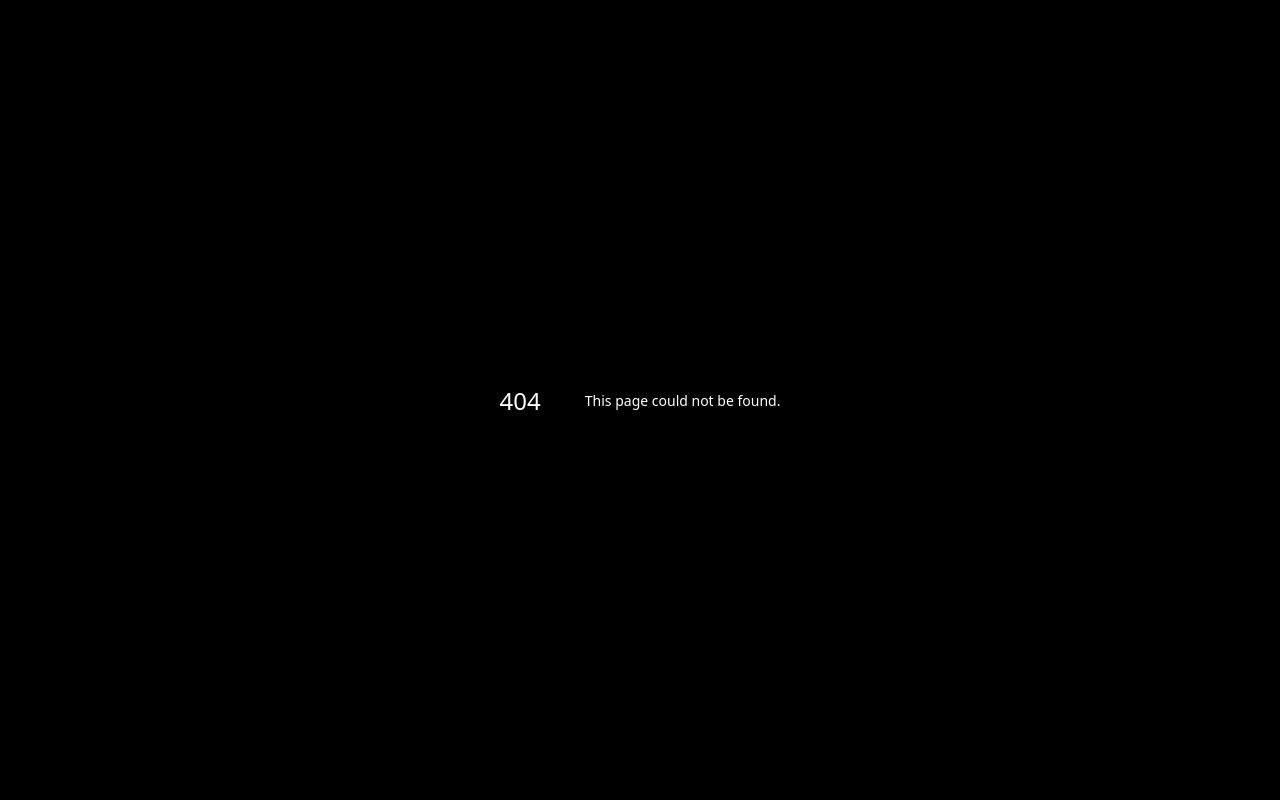
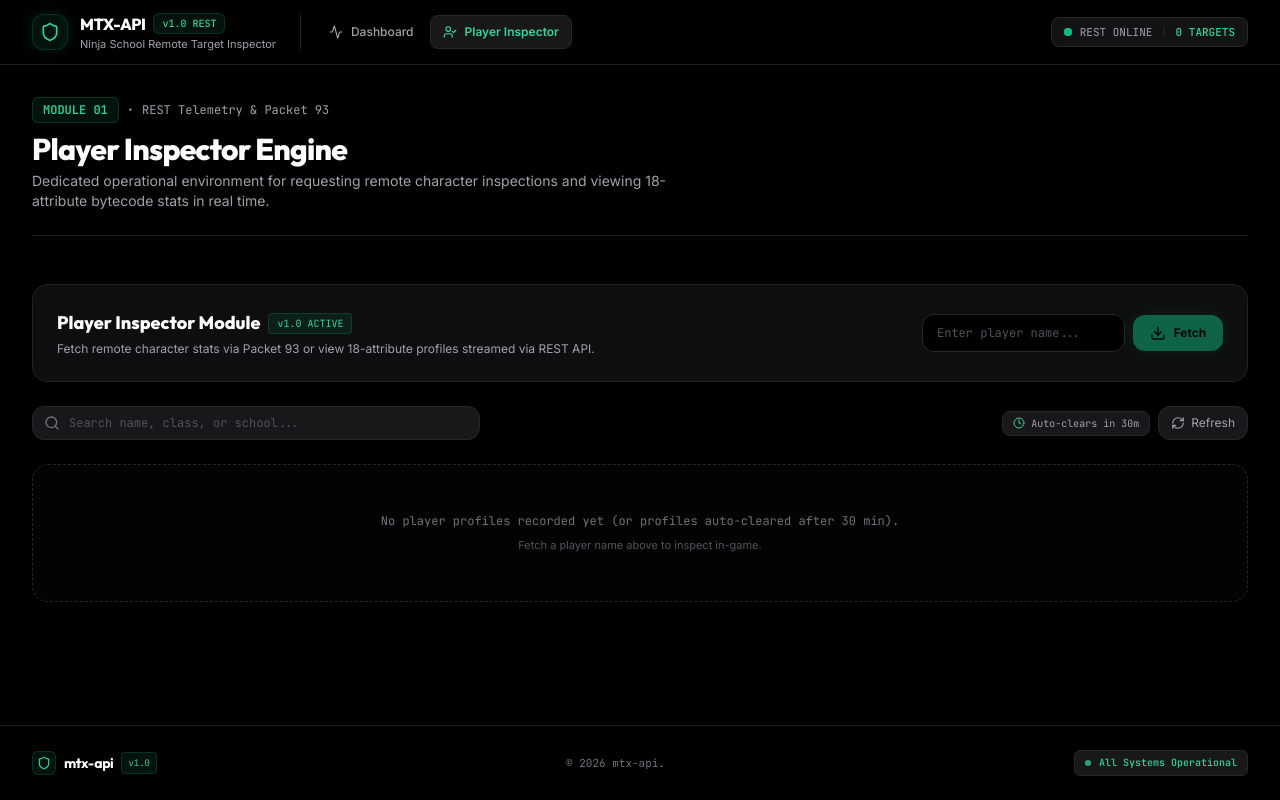
Before and after one commit to nsomatrix/nsocore, a Next.js app in the folder web/: page /inspector in a window 1280 px wide. Before the commit this address had no page. Built offline with nearby package versions, Linux system fonts and the light colour scheme.

Commit message:
feat: add dedicated route pages for modules with App Router navigation

```diff
--- /dev/null
+++ b/web/app/inspector/page.tsx
@@ -0,0 +1,74 @@
+'use client';
+
+import React, { useState, useEffect, useCallback } from 'react';
+import { PlayerProfile } from '@/lib/store';
+import { Navbar } from '@/components/Navbar';
+import { Footer } from '@/components/Footer';
+import { PlayerInspectorModule } from '@/components/PlayerInspectorModule';
+
+export default function InspectorPage() {
+  const [activeTab, setActiveTab] = useState('inspector');
+  const [players, setPlayers] = useState<PlayerProfile[]>([]);
+  const [loading, setLoading] = useState(true);
+
+  const fetchPlayers = useCallback(async () => {
+    try {
+      const res = await fetch('/api/v1/players');
+      if (res.ok) {
+        const data = await res.json();
+        setPlayers(data.players || []);
+      }
+    } catch (e) {
+      console.error('Error fetching player profiles:', e);
+    } finally {
+      setLoading(false);
+    }
+  }, []);
+
+  useEffect(() => {
+    fetchPlayers();
+    const interval = setInterval(fetchPlayers, 5000);
+    return () => clearInterval(interval);
+  }, [fetchPlayers]);
+
+  return (
+    <div className="min-h-screen bg-black text-white flex flex-col font-sans selection:bg-emerald-500/30 selection:text-emerald-400">
+      {/* Industry Standard Responsive Navbar */}
+      <Navbar
+        activeTab={activeTab}
+        onTabChange={setActiveTab}
+        playerCount={players.length}
+      />
+
+      {/* Main Content Area */}
+      <main className="flex-1 max-w-7xl w-full mx-auto px-4 sm:px-6 lg:px-8 py-8 space-y-8">
+        {/* Dedicated Module Header */}
+        <div className="border-b border-zinc-800/80 pb-6">
+          <div className="flex items-center space-x-2">
+            <span className="px-2.5 py-1 rounded-md bg-emerald-500/10 text-emerald-400 border border-emerald-500/20 font-mono text-xs font-semibold">
+              MODULE 01
+            </span>
+            <span className="text-zinc-500 text-xs font-mono">•</span>
+            <span className="text-zinc-400 text-xs font-mono">REST Telemetry & Packet 93</span>
+          </div>
+          <h1 className="text-3xl font-display font-extrabold text-white tracking-tight mt-2">
+            Player Inspector Engine
+          </h1>
+          <p className="text-sm text-zinc-400 max-w-2xl font-sans mt-1">
+            Dedicated operational environment for requesting remote character inspections and viewing 18-attribute bytecode stats in real time.
+          </p>
+        </div>
+
+        {/* Dedicated Player Inspector Component */}
+        <PlayerInspectorModule
+          players={players}
+          loading={loading}
+          onRefresh={fetchPlayers}
+        />
+      </main>
+
+      {/* Footer */}
+      <Footer />
+    </div>
+  );
+}
--- a/web/app/page.tsx
+++ b/web/app/page.tsx
@@ -6,13 +6,10 @@ import { Navbar } from '@/components/Navbar';
 import { Footer } from '@/components/Footer';
 import { PlatformHero } from '@/components/PlatformHero';
 import { ModuleGrid } from '@/components/ModuleGrid';
-import { PlayerInspectorModule } from '@/components/PlayerInspectorModule';
 import { ApiExplorer } from '@/components/ApiExplorer';
 
 export default function Home() {
-  const [activeTab, setActiveTab] = useState('dashboard');
   const [players, setPlayers] = useState<PlayerProfile[]>([]);
-  const [loading, setLoading] = useState(true);
 
   const fetchPlayers = useCallback(async () => {
     try {
@@ -23,8 +20,6 @@ export default function Home() {
       }
     } catch (e) {
       console.error('Error fetching player profiles:', e);
-    } finally {
-      setLoading(false);
     }
   }, []);
 
@@ -34,21 +29,10 @@ export default function Home() {
     return () => clearInterval(interval);
   }, [fetchPlayers]);
 
-  const scrollToInspector = () => {
-    const el = document.getElementById('player-inspector-module');
-    if (el) {
-      el.scrollIntoView({ behavior: 'smooth' });
-    }
-  };
-
   return (
     <div className="min-h-screen bg-black text-white flex flex-col font-sans selection:bg-emerald-500/30 selection:text-emerald-400">
       {/* Industry Standard Responsive Navbar */}
-      <Navbar
-        activeTab={activeTab}
-        onTabChange={setActiveTab}
-        playerCount={players.length}
-      />
+      <Navbar playerCount={players.length} />
 
       {/* Main Platform Body */}
       <main className="flex-1 max-w-7xl w-full mx-auto px-4 sm:px-6 lg:px-8 py-8 space-y-12">
@@ -58,18 +42,8 @@ export default function Home() {
           totalTargetCount={players.length}
         />
 
-        {/* Operational Modules Grid */}
-        <ModuleGrid
-          onOpenPlayerInspector={scrollToInspector}
-          targetCount={players.length}
-        />
-
-        {/* Operational Module #1: Player Inspector */}
-        <PlayerInspectorModule
-          players={players}
-          loading={loading}
-          onRefresh={fetchPlayers}
-        />
+        {/* Operational Platform Modules Suite */}
+        <ModuleGrid targetCount={players.length} />
 
         {/* REST API Directory */}
         <ApiExplorer />
--- a/web/components/ModuleGrid.tsx
+++ b/web/components/ModuleGrid.tsx
@@ -1,24 +1,24 @@
 'use client';
 
 import React from 'react';
+import Link from 'next/link';
 import { UserCheck, ArrowRight } from 'lucide-react';
 
 interface ModuleGridProps {
-  onOpenPlayerInspector: () => void;
   targetCount: number;
 }
 
-export function ModuleGrid({ onOpenPlayerInspector, targetCount }: ModuleGridProps) {
+export function ModuleGrid({ targetCount }: ModuleGridProps) {
   const activeModules = [
     {
       id: 'player-inspector',
-      title: 'Player Inspector',
+      title: 'Player Inspector Engine',
       version: 'v1.0 ACTIVE',
+      href: '/inspector',
       icon: UserCheck,
-      description: 'Capture 18-attribute player profiles via J2ME REST streaming & dispatch Packet 93 remote inspections.',
+      description: 'Fetch 18-attribute player profiles via Packet 93 remote requests & stream live REST telemetry.',
       badgeText: `${targetCount} Profiles`,
       actionText: 'Launch Module',
-      onClick: onOpenPlayerInspector,
     },
   ];
 
@@ -31,7 +31,7 @@ export function ModuleGrid({ onOpenPlayerInspector, targetCount }: ModuleGridPro
             Operational Platform Modules
           </h2>
           <p className="text-xs text-zinc-400 font-sans mt-0.5">
-            Active REST services currently online for J2ME client integration.
+            Dedicated module environments available for live execution.
           </p>
         </div>
       </div>
@@ -41,9 +41,9 @@ export function ModuleGrid({ onOpenPlayerInspector, targetCount }: ModuleGridPro
         {activeModules.map((mod) => {
           const Icon = mod.icon;
           return (
-            <div
+            <Link
               key={mod.id}
-              onClick={mod.onClick}
+              href={mod.href}
               className="group relative rounded-2xl p-6 border bg-zinc-900/80 border-emerald-500/30 hover:border-emerald-500/60 hover:bg-zinc-900 cursor-pointer shadow-[0_0_25px_rgba(16,185,129,0.08)] transition-all duration-200 flex flex-col justify-between"
             >
               <div>
@@ -74,7 +74,7 @@ export function ModuleGrid({ onOpenPlayerInspector, targetCount }: ModuleGridPro
                   <ArrowRight className="w-3.5 h-3.5" />
                 </div>
               </div>
-            </div>
+            </Link>
           );
         })}
       </div>
--- a/web/components/Navbar.tsx
+++ b/web/components/Navbar.tsx
@@ -1,7 +1,9 @@
 'use client';
 
 import React, { useState } from 'react';
-import { Shield, Menu, X, Activity } from 'lucide-react';
+import Link from 'next/link';
+import { usePathname } from 'next/navigation';
+import { Shield, Menu, X, Activity, UserCheck } from 'lucide-react';
 
 interface NavbarProps {
   playerCount?: number;
@@ -11,34 +13,27 @@ interface NavbarProps {
 
 export function Navbar({
   playerCount = 0,
-  activeTab = 'dashboard',
-  onTabChange,
 }: NavbarProps) {
   const [mobileMenuOpen, setMobileMenuOpen] = useState(false);
+  const pathname = usePathname();
 
   const navItems = [
-    { id: 'dashboard', label: 'Dashboard', icon: Activity },
+    { id: 'dashboard', label: 'Dashboard', href: '/', icon: Activity },
+    { id: 'inspector', label: 'Player Inspector', href: '/inspector', icon: UserCheck },
   ];
-
-  const handleTabClick = (id: string) => {
-    if (onTabChange) {
-      onTabChange(id);
-    }
-    setMobileMenuOpen(false);
-  };
 
   return (
     <header className="sticky top-0 z-50 w-full border-b border-zinc-800/80 bg-black/80 backdrop-blur-xl">
       <div className="max-w-7xl mx-auto px-4 sm:px-6 lg:px-8 h-16 flex items-center justify-between">
         {/* Left: Brand Logo & Title */}
         <div className="flex items-center space-x-6">
-          <div className="flex items-center space-x-3 cursor-pointer" onClick={() => onTabChange?.('dashboard')}>
-            <div className="w-9 h-9 rounded-xl bg-emerald-500/10 border border-emerald-500/20 flex items-center justify-center text-emerald-400 shadow-[0_0_15px_rgba(16,185,129,0.15)]">
+          <Link href="/" className="flex items-center space-x-3 cursor-pointer group">
+            <div className="w-9 h-9 rounded-xl bg-emerald-500/10 border border-emerald-500/20 flex items-center justify-center text-emerald-400 shadow-[0_0_15px_rgba(16,185,129,0.15)] group-hover:border-emerald-500/40 transition-colors">
               <Shield className="w-5 h-5" />
             </div>
             <div>
               <div className="flex items-center space-x-2">
-                <span className="font-display font-extrabold text-base tracking-tight text-white uppercase">
+                <span className="font-display font-extrabold text-base tracking-tight text-white uppercase group-hover:text-emerald-400 transition-colors">
                   mtx-api
                 </span>
                 <span className="px-2 py-0.5 text-[10px] font-mono font-medium bg-emerald-500/10 text-emerald-400 rounded-md border border-emerald-500/20">
@@ -49,17 +44,17 @@ export function Navbar({
                 Ninja School Remote Target Inspector
               </p>
             </div>
-          </div>
+          </Link>
 
           {/* Desktop Navigation Links */}
           <nav className="hidden md:flex items-center space-x-1 pl-4 border-l border-zinc-800">
             {navItems.map((item) => {
               const Icon = item.icon;
-              const isActive = activeTab === item.id;
+              const isActive = pathname === item.href;
               return (
-                <button
+                <Link
                   key={item.id}
-                  onClick={() => handleTabClick(item.id)}
+                  href={item.href}
                   className={`flex items-center space-x-2 px-3 py-2 rounded-lg text-xs font-medium transition-all ${
                     isActive
                       ? 'bg-zinc-900 text-emerald-400 font-semibold border border-zinc-800'
@@ -68,7 +63,7 @@ export function Navbar({
                 >
                   <Icon className="w-3.5 h-3.5" />
                   <span>{item.label}</span>
-                </button>
+                </Link>
               );
             })}
           </nav>
@@ -76,7 +71,6 @@ export function Navbar({
 
         {/* Right: Status Pill (Desktop) */}
         <div className="hidden md:flex items-center space-x-4">
-          {/* Live REST Status Indicator Pill */}
           <div className="flex items-center space-x-2 px-3 py-1.5 rounded-lg bg-zinc-900/80 border border-zinc-800 text-xs font-mono">
             <span className="relative flex h-2 w-2">
               <span className="animate-ping absolute inline-flex h-full w-full rounded-full bg-emerald-400 opacity-75"></span>
@@ -90,7 +84,6 @@ export function Navbar({
 
         {/* Mobile Hamburger Toggle Button */}
         <div className="flex items-center space-x-2 md:hidden">
-          {/* Compact Mobile Live Status Pill */}
           <div className="flex items-center space-x-1.5 px-2.5 py-1 rounded-lg bg-zinc-900 border border-zinc-800 text-[10px] font-mono">
             <span className="relative flex h-2 w-2">
               <span className="animate-ping absolute inline-flex h-full w-full rounded-full bg-emerald-400 opacity-75"></span>
@@ -115,11 +108,12 @@ export function Navbar({
           <nav className="space-y-1">
             {navItems.map((item) => {
               const Icon = item.icon;
-              const isActive = activeTab === item.id;
+              const isActive = pathname === item.href;
               return (
-                <button
+                <Link
                   key={item.id}
-                  onClick={() => handleTabClick(item.id)}
+                  href={item.href}
+                  onClick={() => setMobileMenuOpen(false)}
                   className={`w-full flex items-center justify-between px-3.5 py-2.5 rounded-lg text-xs font-medium transition-all ${
                     isActive
                       ? 'bg-zinc-900 text-emerald-400 font-semibold border border-zinc-800'
@@ -130,7 +124,7 @@ export function Navbar({
                     <Icon className="w-4 h-4" />
                     <span>{item.label}</span>
                   </div>
-                </button>
+                </Link>
               );
             })}
           </nav>
```
Also changed, not shown: 1 other file (tests, documents, lock files or other folders).
